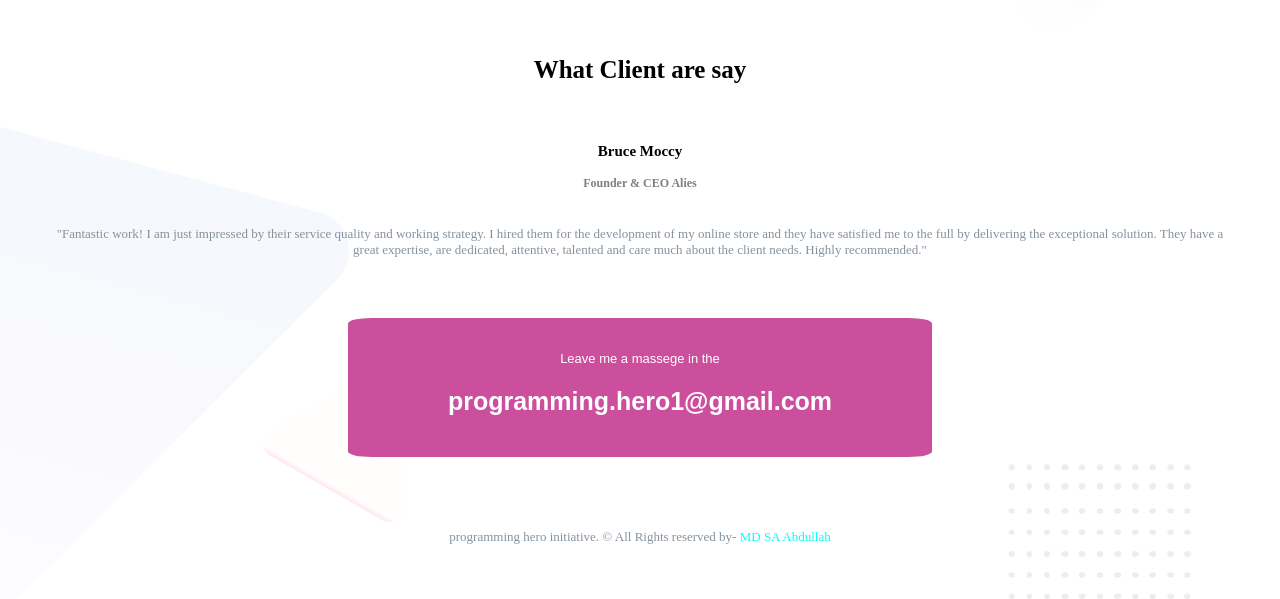
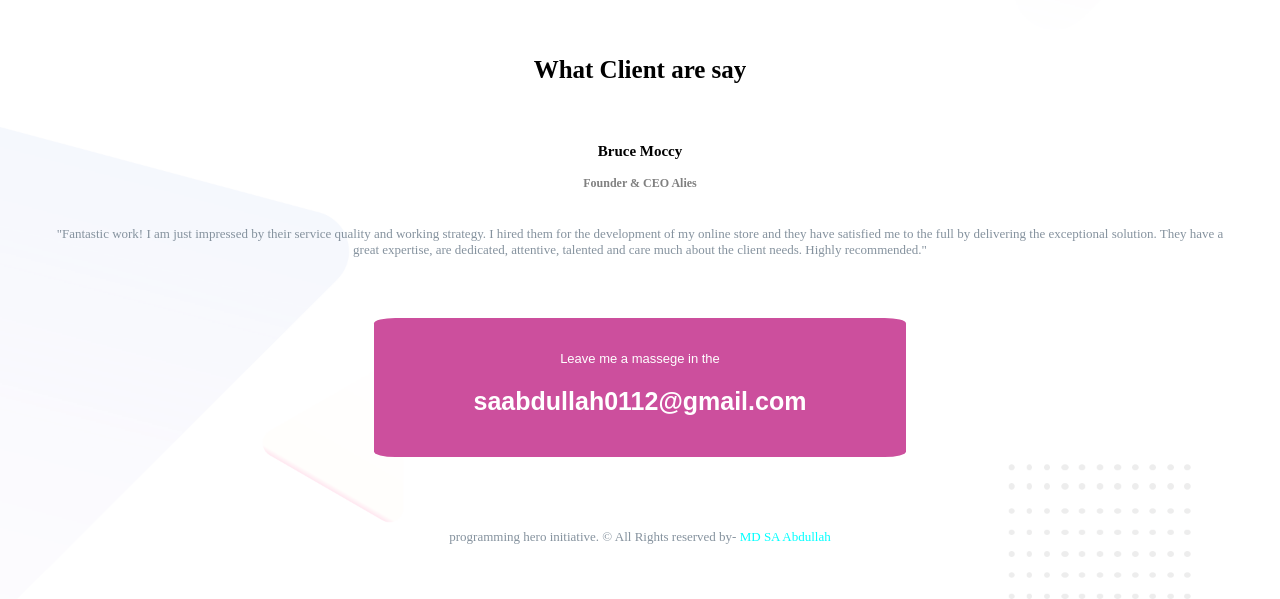
Before and after one commit to SAabdullah31/portfolio, a plain HTML site: page index.html in a window 1280 px wide. Shown: the part 1823-2422 px from the top of the page. Drawn offline with Linux system fonts and the light colour scheme.

Commit message:
add my mail

```diff
--- a/index.html
+++ b/index.html
@@ -55,7 +55,7 @@
 
            <button class="btn">
             <p>Leave me a massege in the </p>
-                <h2>programming.hero1@gmail.com</h2>
+                <h2>saabdullah0112@gmail.com</h2>
            </button>
 
             <p>programming hero initiative. &copy; All Rights reserved by-<span class="f-name-color"> MD SA Abdullah</span></p>
```
